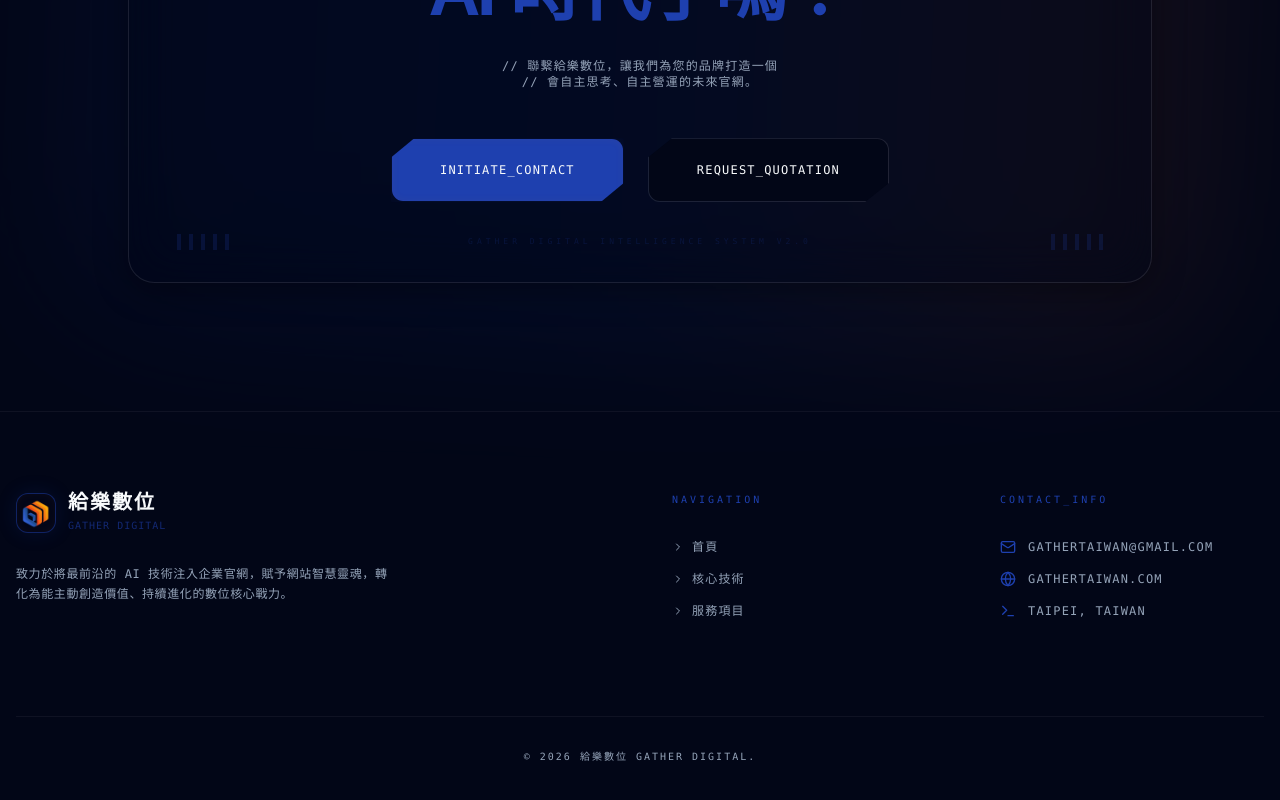
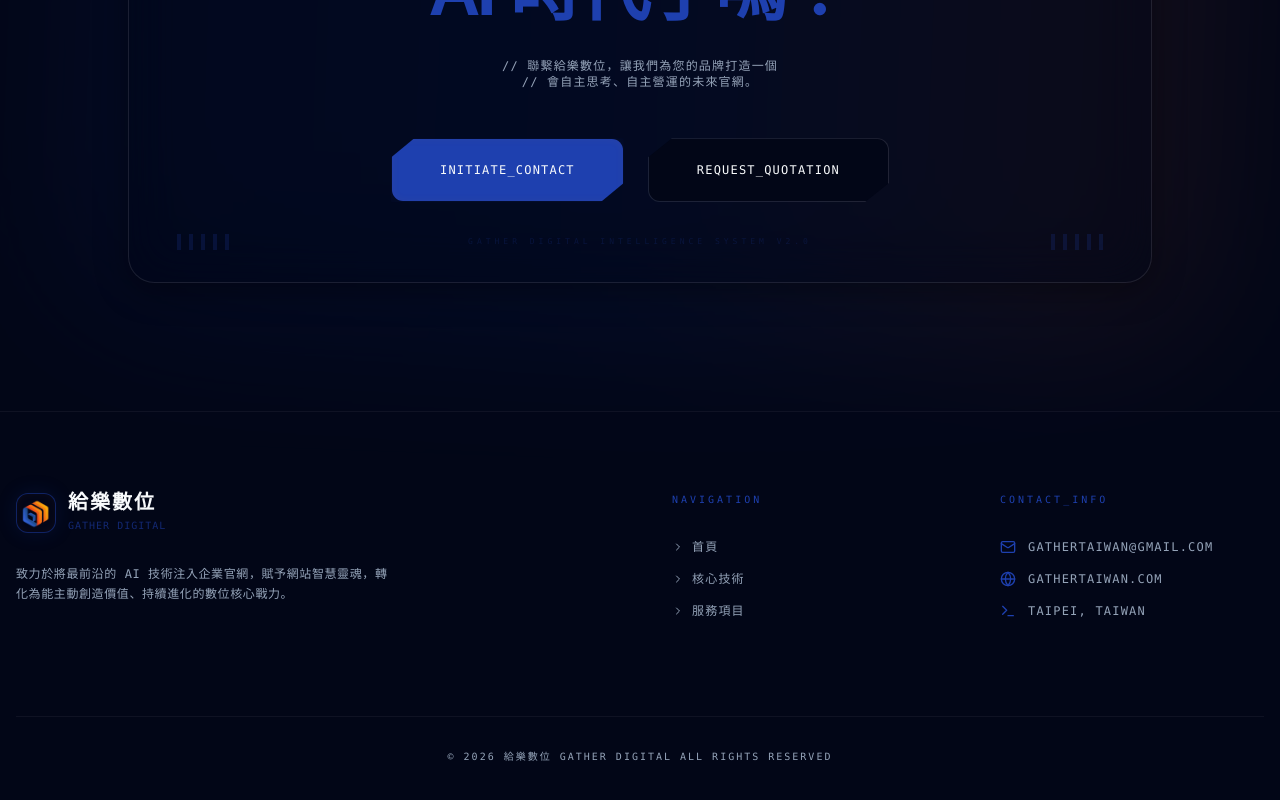
Before and after one commit to Gathertaiwan-Group/gather-next, a React (Vite) app: page / in a window 1280 px wide. Shown: the part 2715-3515 px from the top of the page. Built offline with nearby package versions, Linux system fonts and the light colour scheme.

Commit message:
chore(footer): update copyright to All Rights Reserved

```diff
--- a/src/App.tsx
+++ b/src/App.tsx
@@ -526,7 +526,7 @@ const Footer = () => {
           </div>
         </div>
         <div className="pt-8 border-t border-white/5 flex justify-center items-center text-[10px] font-mono uppercase tracking-[0.2em] text-muted-foreground">
-          <p>© 2026 給樂數位 Gather Digital.</p>
+          <p>© 2026 給樂數位 Gather Digital All Rights Reserved</p>
         </div>
       </div>
     </footer>
```
